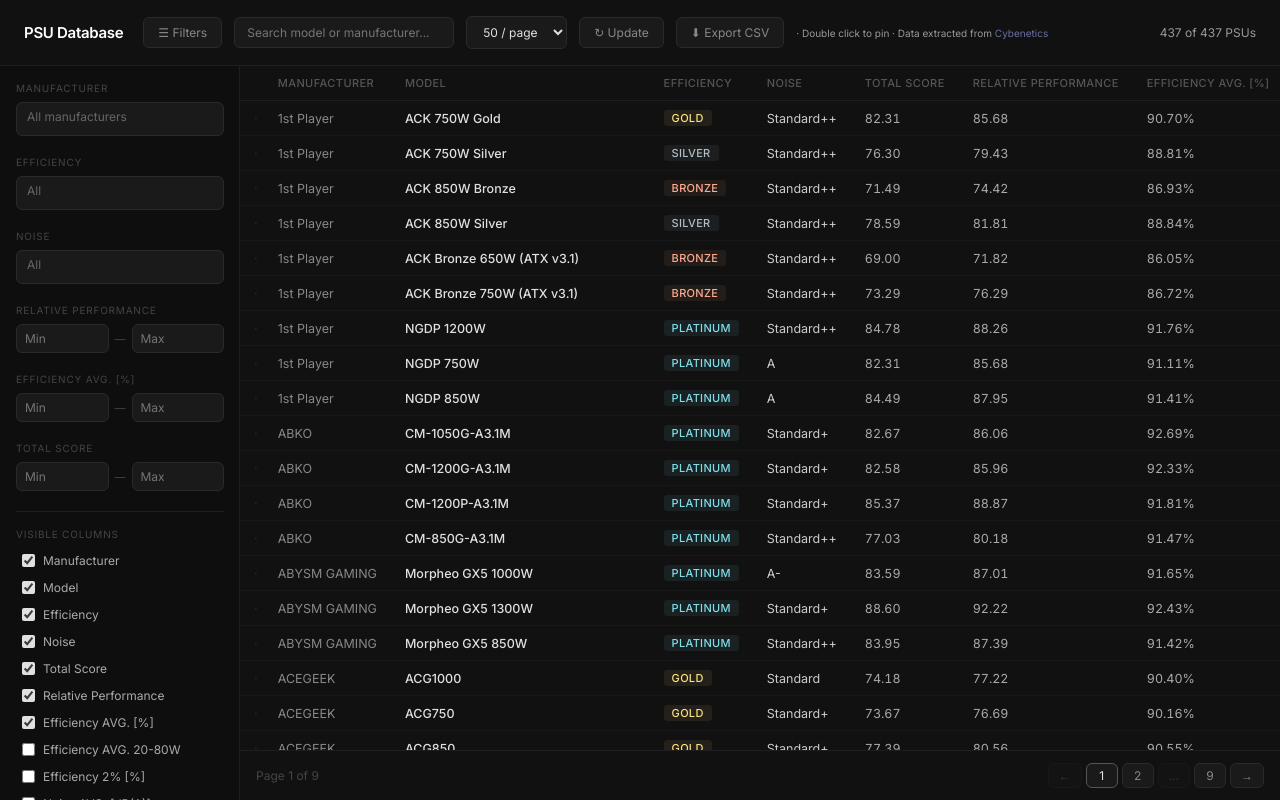
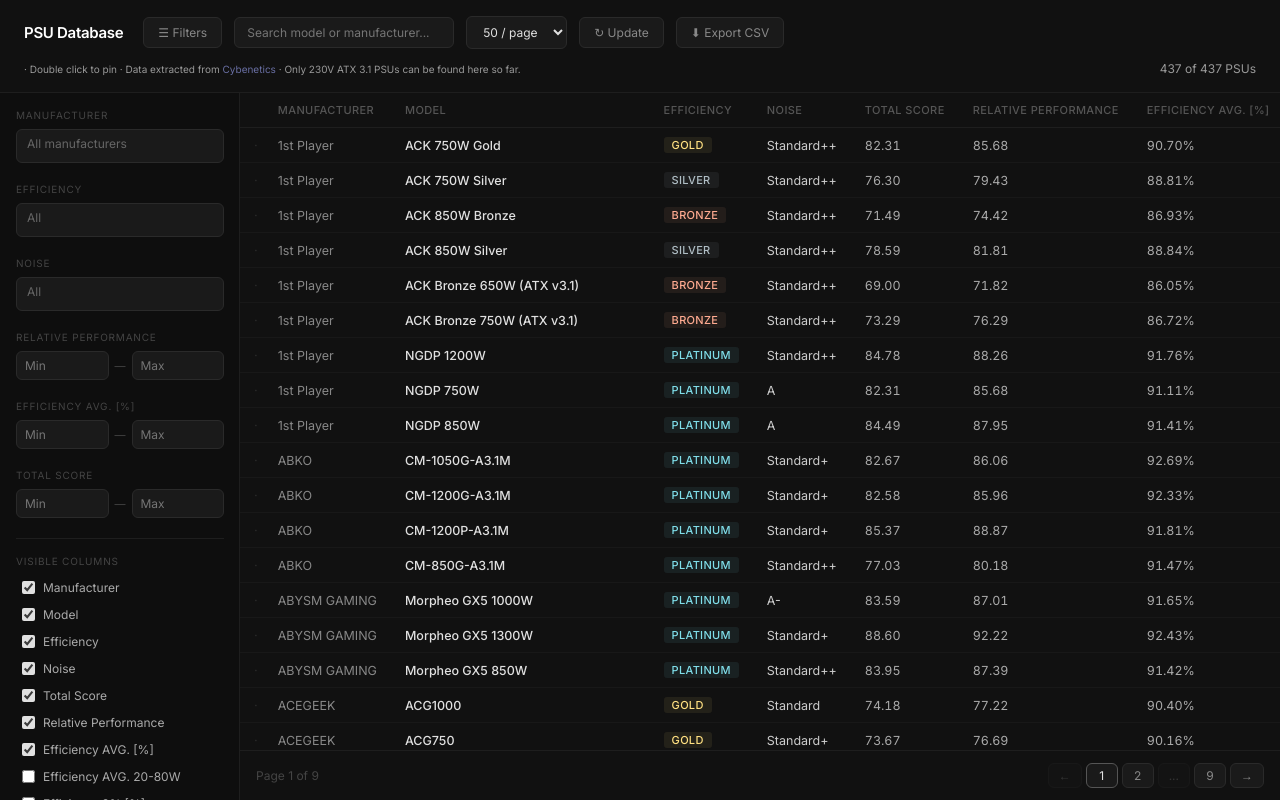
Before and after one commit to DiegoGomez22/cybenetics-psu-browser, a website: page psu-viewer.html in a window 1280 px wide. Drawn offline with Linux system fonts and the light colour scheme.

Commit message:
230v atx 3.1 clarification

```diff
--- a/psu-viewer.html
+++ b/psu-viewer.html
@@ -706,7 +706,8 @@
     <button class="btn" id="exportBtn">⬇ Export CSV</button>
     <span class="pin-hint">· Double click to pin · Data extracted from <a
         href="https://www.cybenetics.com/index.php?option=psu-performance-database" target="_blank"
-        style="color:#696fa3; text-decoration:none;"> Cybenetics </a></span>
+        style="color:#696fa3; text-decoration:none;"> Cybenetics </a> · Only 230V ATX 3.1 PSUs can be found here so far.
+    </span>
     <span class="count" id="countLabel"></span>
   </div>
 
```
